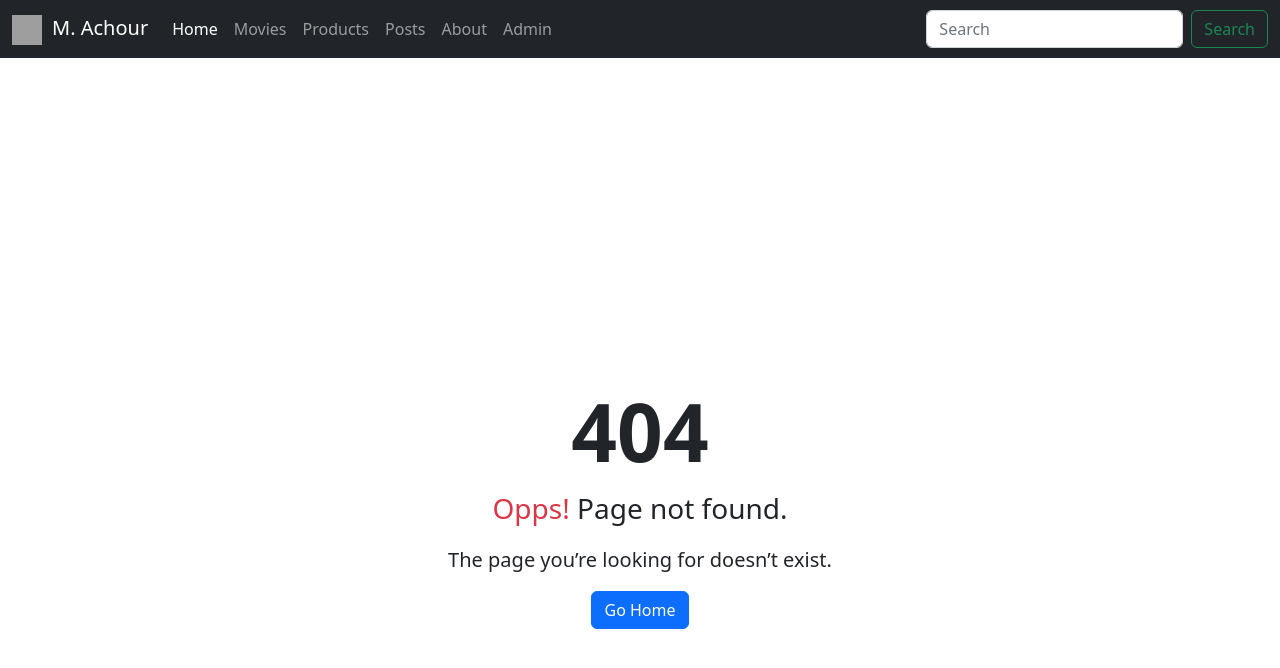
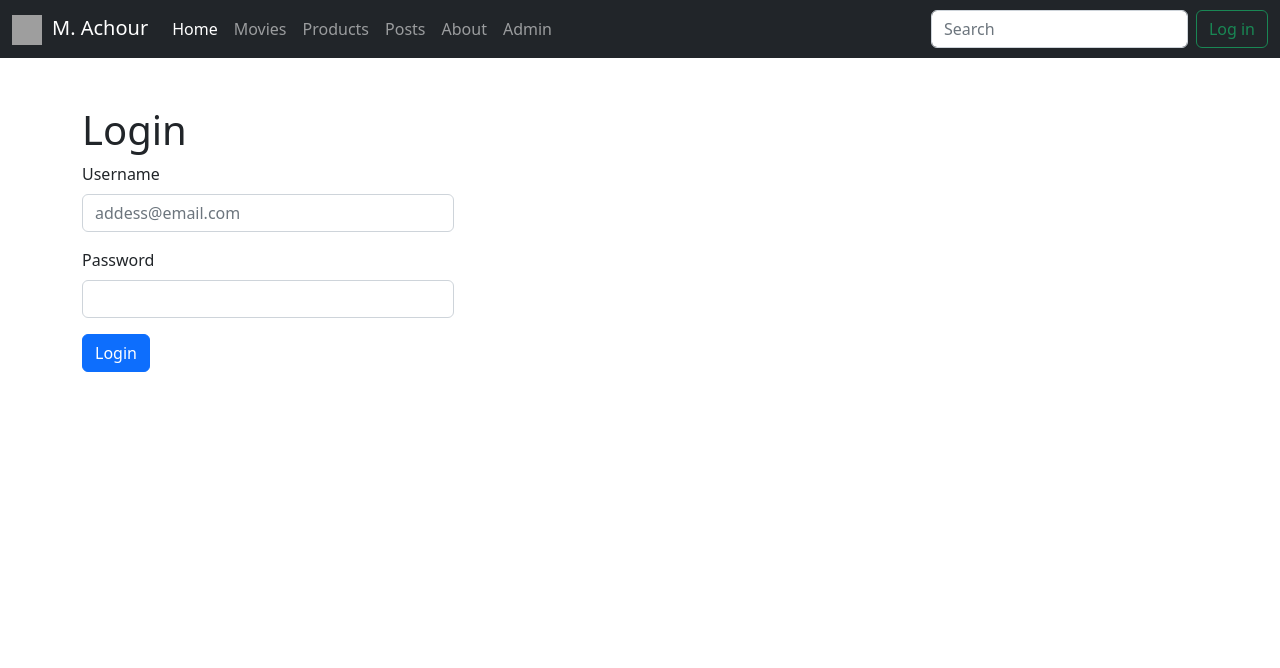
Before and after one commit to mohamedAchour/react-project, a React (Create React App) app: page /login in a window 1280 px wide. Before the commit this address led to /not-found. Shown: the top 668 px of the page. Built offline with nearby package versions, Linux system fonts and the light colour scheme; grey boxes are pictures that could not be loaded.

Commit message:
add form  form validation

```diff
--- a/package.json
+++ b/package.json
@@ -11,6 +11,7 @@
     "@testing-library/react": "^13.4.0",
     "@testing-library/user-event": "^13.5.0",
     "@types/jest": "^27.5.2",
+    "@types/joi": "^17.2.3",
     "@types/node": "^16.18.11",
     "@types/react": "^18.0.26",
     "@types/react-dom": "^18.0.10",
@@ -18,6 +19,7 @@
     "babel-plugin-macros": "^3.1.0",
     "bootstrap": "^5.2.3",
     "font-awesome": "^4.7.0",
+    "joi": "^17.7.1",
     "query-string": "^8.1.0",
     "react": "^18.2.0",
     "react-dom": "^18.2.0",
--- a/src/App.tsx
+++ b/src/App.tsx
@@ -1,15 +1,16 @@
-import React from "react";
-import { Movies } from "./components/movies";
-import { Navbar } from "./components/navbar";
-import { Route, Switch, Redirect } from "react-router-dom";
-import { About } from "./routes/about";
-import { Profile } from "./routes/profile";
-import { Products } from "./routes/products";
-import { Posts } from "./routes/posts";
-import { NotFound } from "./routes/not-found";
-import { Admin } from "./routes/admin/admin";
-import { Home } from "./routes/home";
-import { MoviesForm } from "./components/movies-form";
+import React from 'react';
+import { Movies } from './components/movies';
+import { Navbar } from './components/navbar';
+import { Route, Switch, Redirect } from 'react-router-dom';
+import { About } from './routes/about';
+import { Profile } from './routes/profile';
+import { Products } from './routes/products';
+import { Posts } from './routes/posts';
+import { NotFound } from './routes/not-found';
+import { Admin } from './routes/admin/admin';
+import { Home } from './routes/home';
+import { MoviesForm } from './components/movies-form';
+import { LoginForm } from './components/loginForm';
 
 function App() {
   return (
@@ -22,7 +23,8 @@ function App() {
           {/* pass down all other propos */}
 
           <Route path="/movies/:id" component={MoviesForm} />
-          <Route path="/movies/" component={Movies} />
+          <Route path="/movies" component={Movies} />
+          <Route path="/login" component={LoginForm} />
           <Route path="/profile" component={Profile} />
           <Route path="/products" component={Products} />
           <Route path="/about" component={About} />
--- /dev/null
+++ b/src/components/common/formInput.tsx
@@ -0,0 +1,38 @@
+import React from 'react';
+
+type FormInputType = {
+  name: string;
+  value?: string | '';
+  placeholder?: string | '';
+  type?: string;
+  inputRef?: React.MutableRefObject<HTMLInputElement | undefined>;
+  error?: string;
+  onChange?: (e: React.ChangeEvent<HTMLInputElement>) => void;
+};
+
+export const FormInput = (
+  props: FormInputType &
+    Omit<React.HTMLProps<HTMLInputElement>, keyof FormInputType>
+) => {
+  const { name, value, placeholder, type, inputRef, error, onChange, ...rest } =
+    props;
+  return (
+    <div className="form-group mb-3 col-md-4">
+      <label htmlFor={name} className="form-label">
+        {name && name?.charAt(0).toUpperCase() + name?.slice(1)}
+      </label>
+      <input
+        className="form-control"
+        name={name}
+        value={value}
+        placeholder={placeholder}
+        id={name}
+        type={type}
+        onChange={onChange}
+        {...rest}
+        ref={inputRef as React.RefObject<HTMLInputElement>}
+      />
+      {error && <div className="alert alert-danger">{error}</div>}
+    </div>
+  );
+};
--- /dev/null
+++ b/src/components/loginForm.tsx
@@ -0,0 +1,76 @@
+import React, { useRef, useState } from 'react';
+import { AccountErrors, AccountState } from '../types/types';
+import { FormInput } from './common/formInput';
+import { formValidate } from '../utils/formValidate';
+import { propertyValidate } from '../utils/propertyValidate';
+
+export const LoginForm = () => {
+  const [account, setAccount] = useState<AccountState>({
+    username: '', // do not set this to null, otherwise you'll get an uncontrolled elment
+    password: '',
+  });
+
+  const [errors, setErrors] = useState<AccountErrors>();
+
+  const password = useRef<HTMLInputElement>();
+  //SyntheticEvent: is the base event for all other events. Should be used when unsure about event type
+  const handleSubmit = (e: React.SyntheticEvent) => {
+    //This prevents the default behavior of the event, sending requests to the server --> full reload !!
+    e.preventDefault();
+
+    const errorsTmp = formValidate(account);
+    setErrors(errorsTmp || {});
+
+    if (errorsTmp) return;
+
+    // Call the server, save the changes, redirect user to different page
+    console.log('Form submitted');
+  };
+
+  const handleChange = ({
+    currentTarget: { name, value },
+  }: React.ChangeEvent<HTMLInputElement>) => {
+    const errorsTmp = { ...errors };
+
+    const error = propertyValidate(name, value);
+
+    if (error) errorsTmp[name] = error;
+    else delete errorsTmp[name];
+    console.log(errors);
+    setErrors(errorsTmp);
+    const accountTmp: AccountState = { ...account };
+    const currentField = name;
+    accountTmp[currentField] = value;
+    setAccount(accountTmp);
+  };
+
+  return (
+    <div>
+      <h1>Login</h1>
+      <form onSubmit={handleSubmit} className="needs-validation" noValidate>
+        <FormInput
+          name="username"
+          value={account.username}
+          placeholder="addess@email.com"
+          type="email"
+          onChange={handleChange}
+          error={errors?.username}
+          required
+        />
+
+        <FormInput
+          name="password"
+          value={account.password}
+          type="password"
+          onChange={handleChange}
+          inputRef={password}
+          error={errors?.password}
+          required
+        />
+        <button type="submit" className="btn btn-primary">
+          Login
+        </button>
+      </form>
+    </div>
+  );
+};
--- a/src/components/navbar.tsx
+++ b/src/components/navbar.tsx
@@ -1,5 +1,5 @@
-import React from "react";
-import { NavLink } from "react-router-dom";
+import React from 'react';
+import { NavLink } from 'react-router-dom';
 
 export const Navbar = () => {
   return (
@@ -12,19 +12,9 @@ export const Navbar = () => {
             height="30"
             alt=""
           />
-          <p style={{ display: "inline", paddingLeft: "10px" }}>M. Achour</p>
+          <p style={{ display: 'inline', paddingLeft: '10px' }}>M. Achour</p>
         </NavLink>
-        <button
-          className="navbar-toggler"
-          type="button"
-          data-bs-toggle="collapse"
-          data-bs-target="#navbarTogglerDemo03"
-          aria-controls="navbarTogglerDemo03"
-          aria-expanded="false"
-          aria-label="Toggle navigation"
-        >
-          <span className="navbar-toggler-icon"></span>
-        </button>
+
         <div className="collapse navbar-collapse" id="navbarTogglerDemo03">
           <ul className="navbar-nav me-auto mb-2 mb-lg-0">
             <li className="nav-item">
@@ -58,16 +48,19 @@ export const Navbar = () => {
               </NavLink>
             </li>
           </ul>
-          <form className="d-flex">
+          <form className="d-lg-flex">
             <input
               className="form-control me-2"
               type="search"
               placeholder="Search"
               aria-label="Search"
             />
-            <button className="btn btn-outline-success" type="submit">
-              Search
-            </button>
+
+            <li className="btn btn-outline-success">
+              <NavLink className="nav-link text-nowrap" to="/login">
+                Log in
+              </NavLink>
+            </li>
           </form>
         </div>
       </div>
--- /dev/null
+++ b/src/types/types.ts
@@ -0,0 +1,11 @@
+export interface AccountState {
+  [key: string]: string;
+  username: string;
+  password: string;
+}
+
+export interface AccountErrors {
+  [key: string]: string | undefined;
+  username?: string;
+  password?: string;
+}
--- /dev/null
+++ b/src/utils/formValidate.ts
@@ -0,0 +1,21 @@
+import { AccountErrors, AccountState } from '../types/types';
+import Joi from 'joi';
+
+export const formValidate = (account: AccountState) => {
+  const schema = Joi.object({
+    username: Joi.string().required().label('Username'),
+    password: Joi.string().required().label('Password'),
+  });
+
+  const options = { abortEarly: false };
+  const { error } = schema.validate(account, options);
+
+  if (!error) return null;
+
+  const errors: AccountErrors = {};
+  error.details.forEach((err) => {
+    errors[err.path[0]] = err.message;
+  });
+
+  return errors;
+};
--- /dev/null
+++ b/src/utils/propertyValidate.ts
@@ -0,0 +1,15 @@
+import Joi from 'joi';
+
+export const propertyValidate = (name: string, value: string) => {
+  const property = { [name]: value };
+  const schema = Joi.object({
+    [name]: Joi.string()
+      .required()
+      .label(name.charAt(0).toUpperCase() + name.slice(1)),
+  });
+
+  // in this case, we indeed need aborting early
+  const { error } = schema.validate(property);
+
+  return error ? error.details[0].message : null;
+};
```
Also changed, not shown: tsconfig.json (+2 -8 lines), 2 other files (tests, documents, lock files or other folders).
